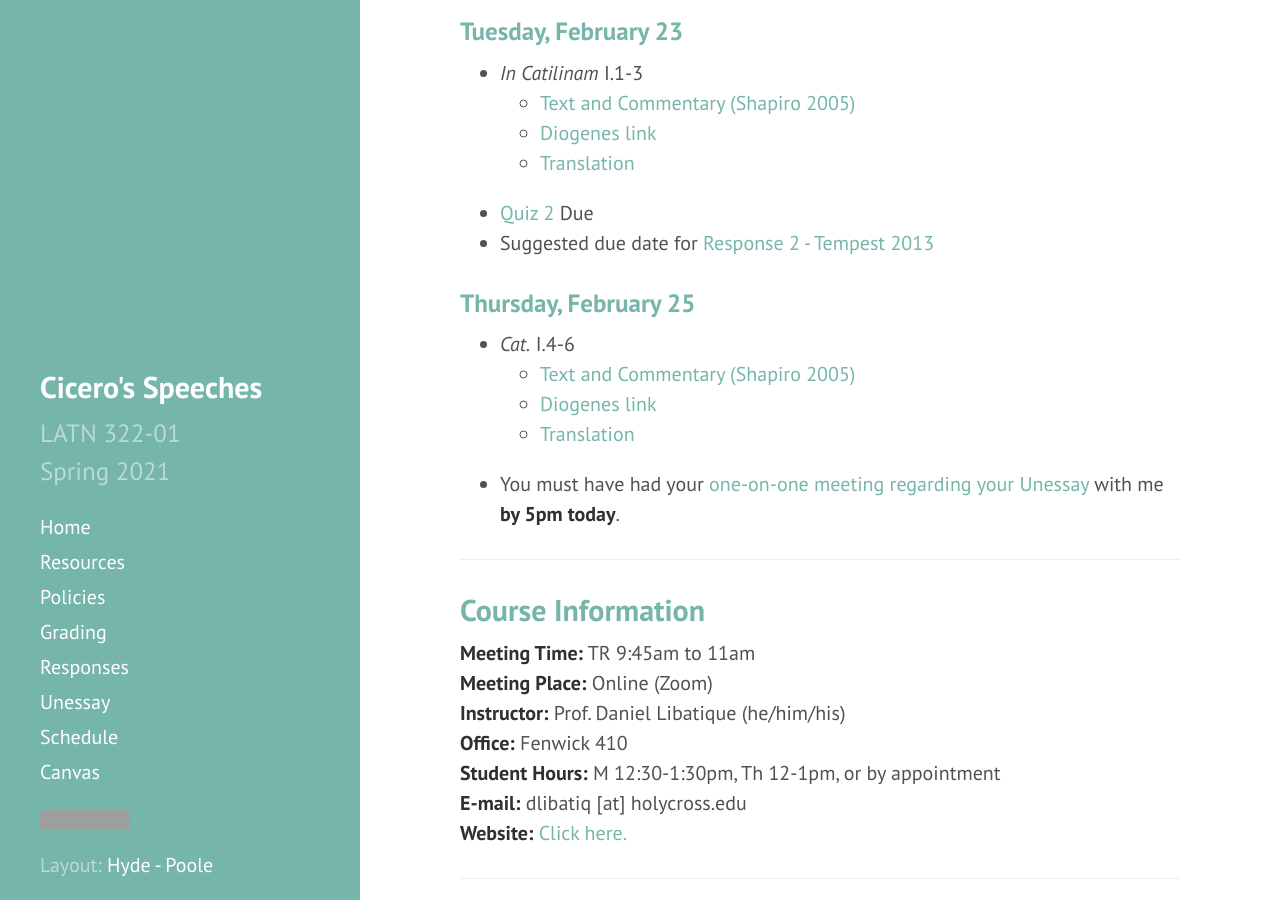
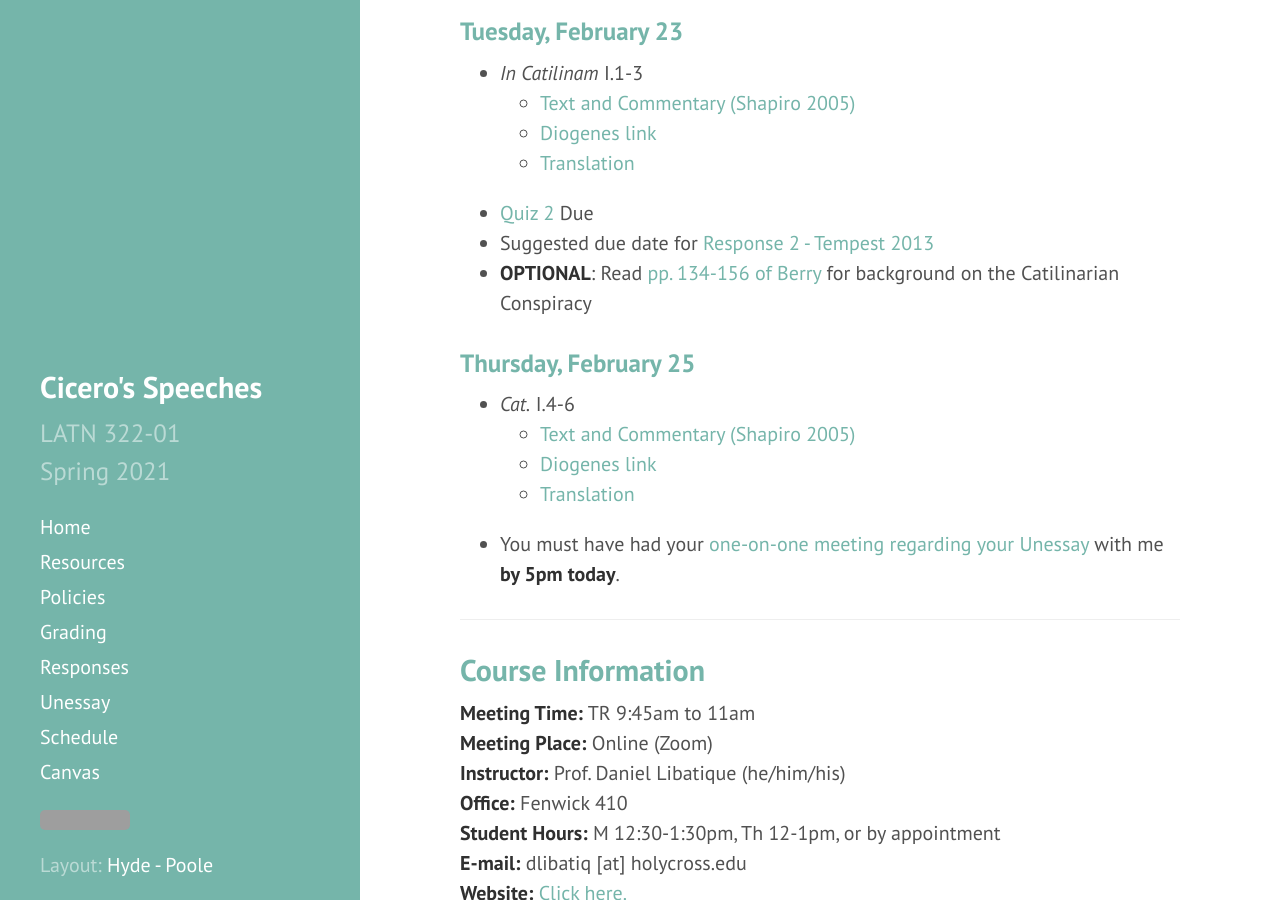
Before and after one commit to DLibatique/LATN322-S21, a Jekyll site: the page built from _pages/index.md, in a window 1280 px wide and 900 px high, scrolled down 320 px. Built offline with Jekyll 4.4.1, drawn with Linux system fonts in a browser that asks for light colours; grey boxes are pictures that could not be loaded.

Commit message:
added optional background reading on cat

```diff
--- a/_pages/index.md
+++ b/_pages/index.md
@@ -17,6 +17,7 @@ permalink: /
   * [Translation](https://drive.google.com/file/d/1Vx33fCZnyOLPktPQs09adGhmwl4OuYZE/view?usp=sharing)
 * [Quiz 2](https://hc.instructure.com/courses/3519/assignments/32241) Due
 * Suggested due date for [Response 2 - Tempest 2013](https://hc.instructure.com/courses/3519/assignments/32199)
+* **OPTIONAL**: Read [pp. 134-156 of Berry](https://drive.google.com/file/d/1Vx33fCZnyOLPktPQs09adGhmwl4OuYZE/view?usp=sharing) for background on the Catilinarian Conspiracy
 
 ### Thursday, February 25
 * *Cat.* I.4-6
```
Also changed, not shown: _pages/schedule.md (+1 -0 lines).
